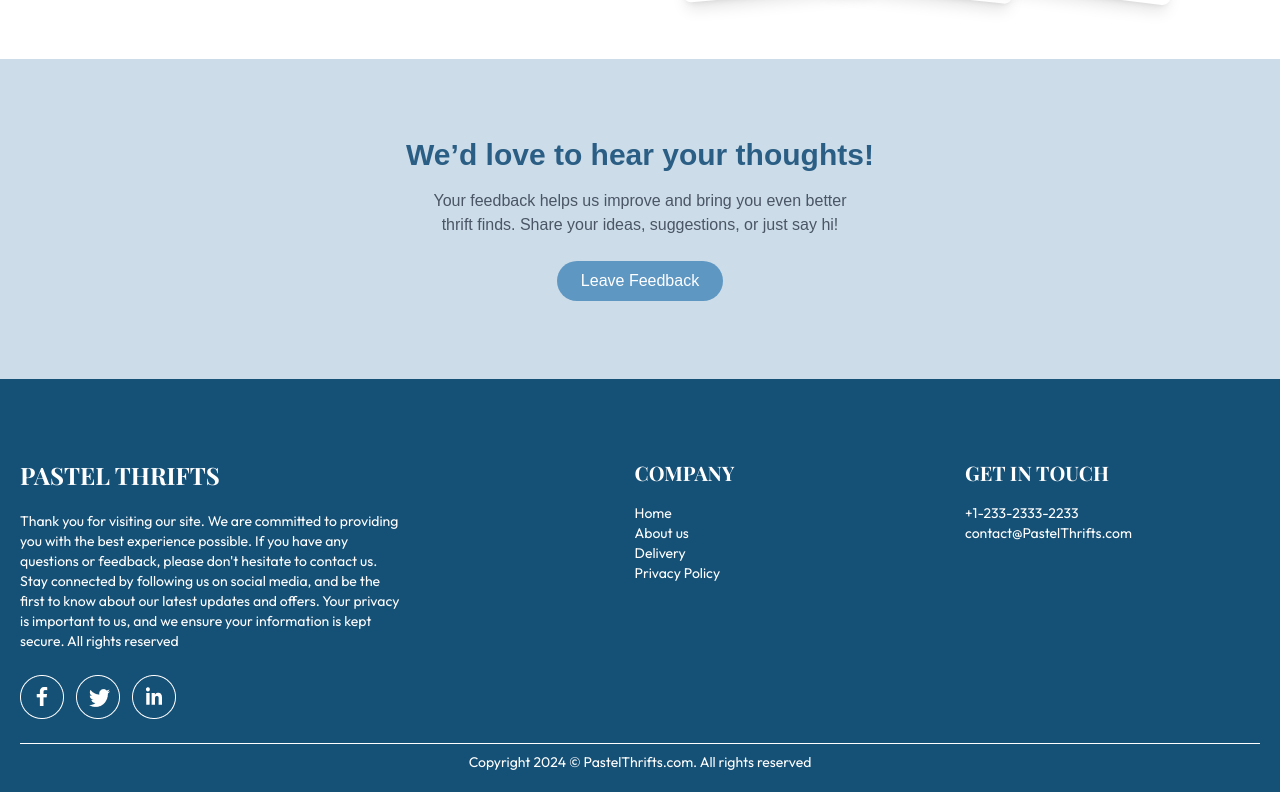
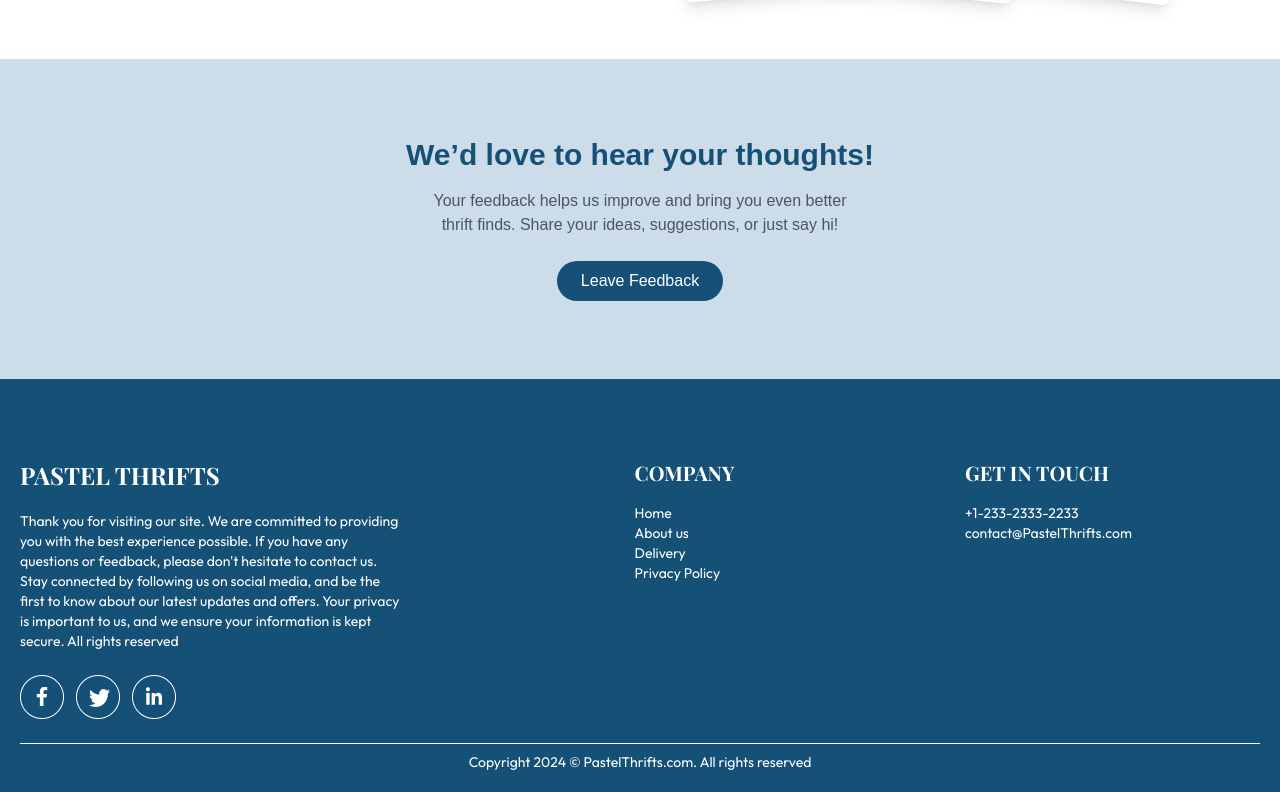
Before and after one commit to Amnafazal2004/pastel-thrifts, a Next.js app in the folder client/: page / in a window 1280 px wide. Shown: the part 1637-2429 px from the top of the page. Built offline with nearby package versions, Linux system fonts and the light colour scheme; no server answers; the database is empty; a web font is replaced by a local one.

Commit message:
Update Feedback.jsx

```diff
--- a/client/Components/Feedback.jsx
+++ b/client/Components/Feedback.jsx
@@ -3,13 +3,13 @@ import React from 'react'
 const Feedback = () => {
   return (
    <div  id="Feedback"className="w-full h-80 flex flex-col justify-center items-center bg-[#ccdce8] px-4">
-  <h2 className="text-2xl md:text-3xl font-bold text-[#2B5E84] text-center mb-4">
+  <h2 className="text-2xl md:text-3xl font-bold text-[#155076] text-center mb-4">
     We’d love to hear your thoughts!
   </h2>
   <p className="text-sm md:text-base text-gray-600 text-center mb-6 max-w-md">
     Your feedback helps us improve and bring you even better thrift finds. Share your ideas, suggestions, or just say hi!
   </p>
-  <button className="bg-[#5F97C3] text-white text-sm md:text-base py-2 px-6 rounded-full hover:bg-[#4B85B4] transition">
+  <button className="bg-[#155076] text-white text-sm md:text-base py-2 px-6 rounded-full hover:bg-[#4B85B4] transition">
     Leave Feedback
   </button>
 </div>
```
